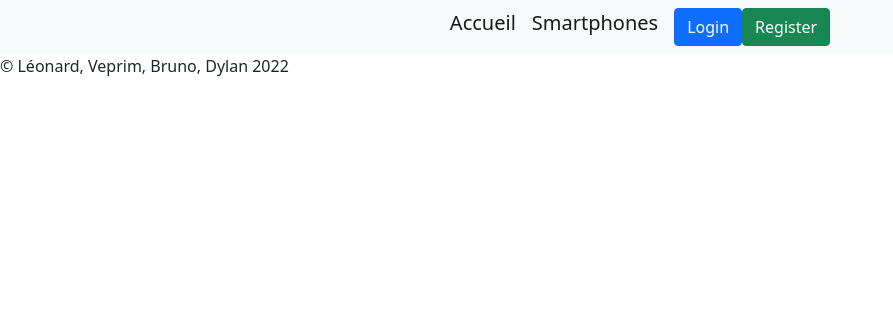
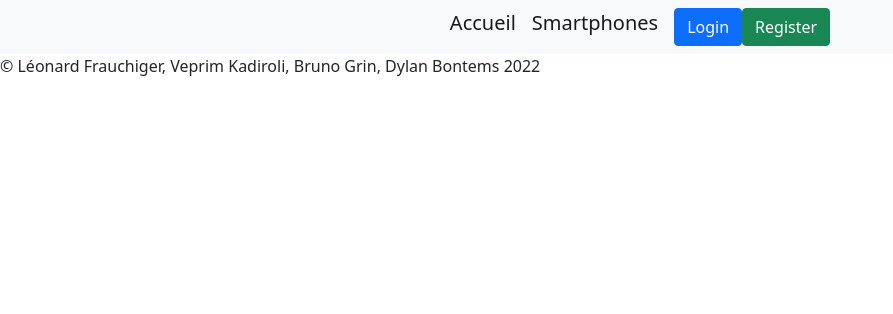
Before and after one commit to ETML-Leonard/P_Smartphone, a PHP site: template view/menu.php in a window 1280 px wide. Shown: the top 314 px of the page, without its empty margins (0-893 px from the left). Run offline with PHP 8.4, Linux system fonts and the light colour scheme; the template is opened without the code that fills it, so the values that code supplies are empty; some libraries are stand-ins or nearby versions.

Commit message:
Modified footer

```diff
--- a/view/footer.php
+++ b/view/footer.php
@@ -1,6 +1,6 @@
 <!-- Site footer -->
 <footer class="footer">
-    <p>&copy; Léonard, Veprim, Bruno, Dylan 2022</p>
+<p>&copy; Léonard Frauchiger, Veprim Kadiroli, Bruno Grin, Dylan Bontems 2022</p>
 </footer>
 
 </div> <!-- /container -->
```
